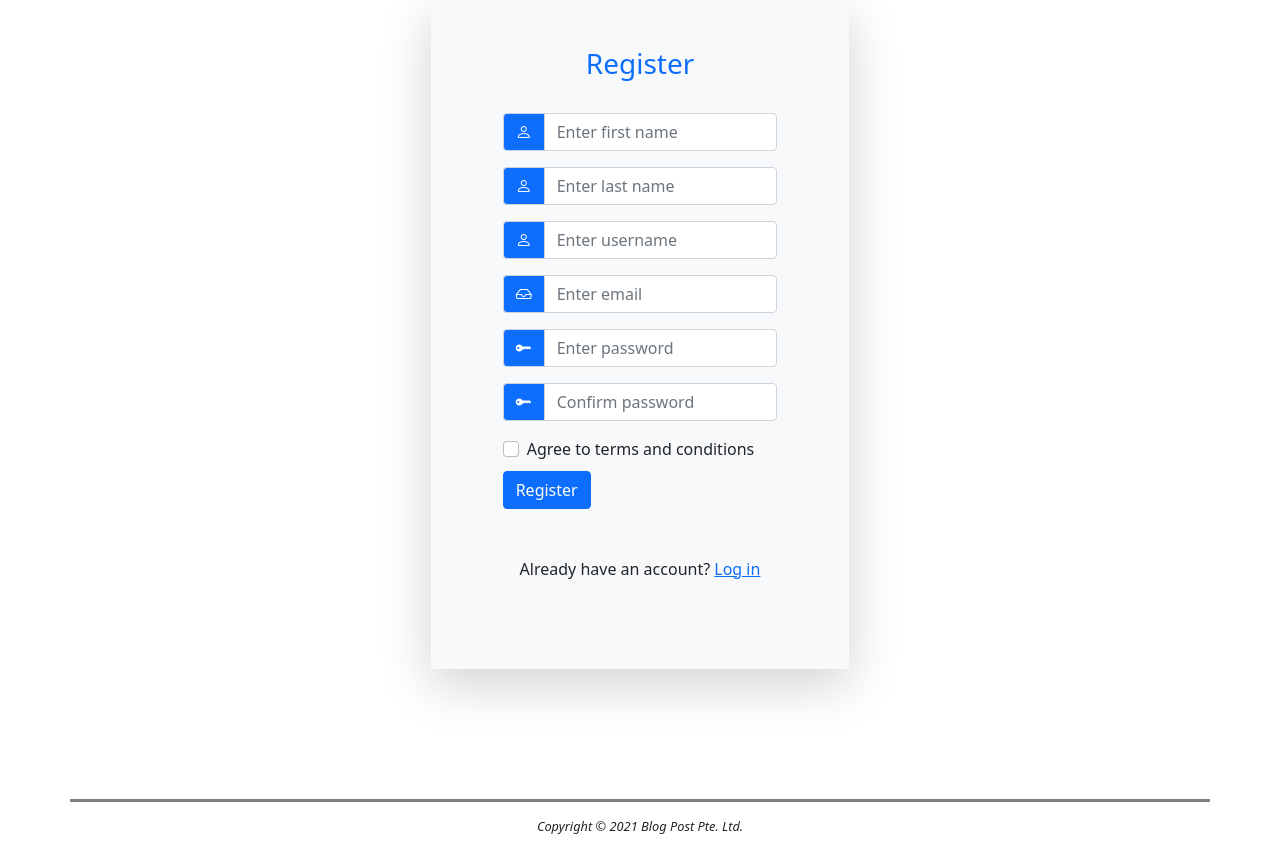
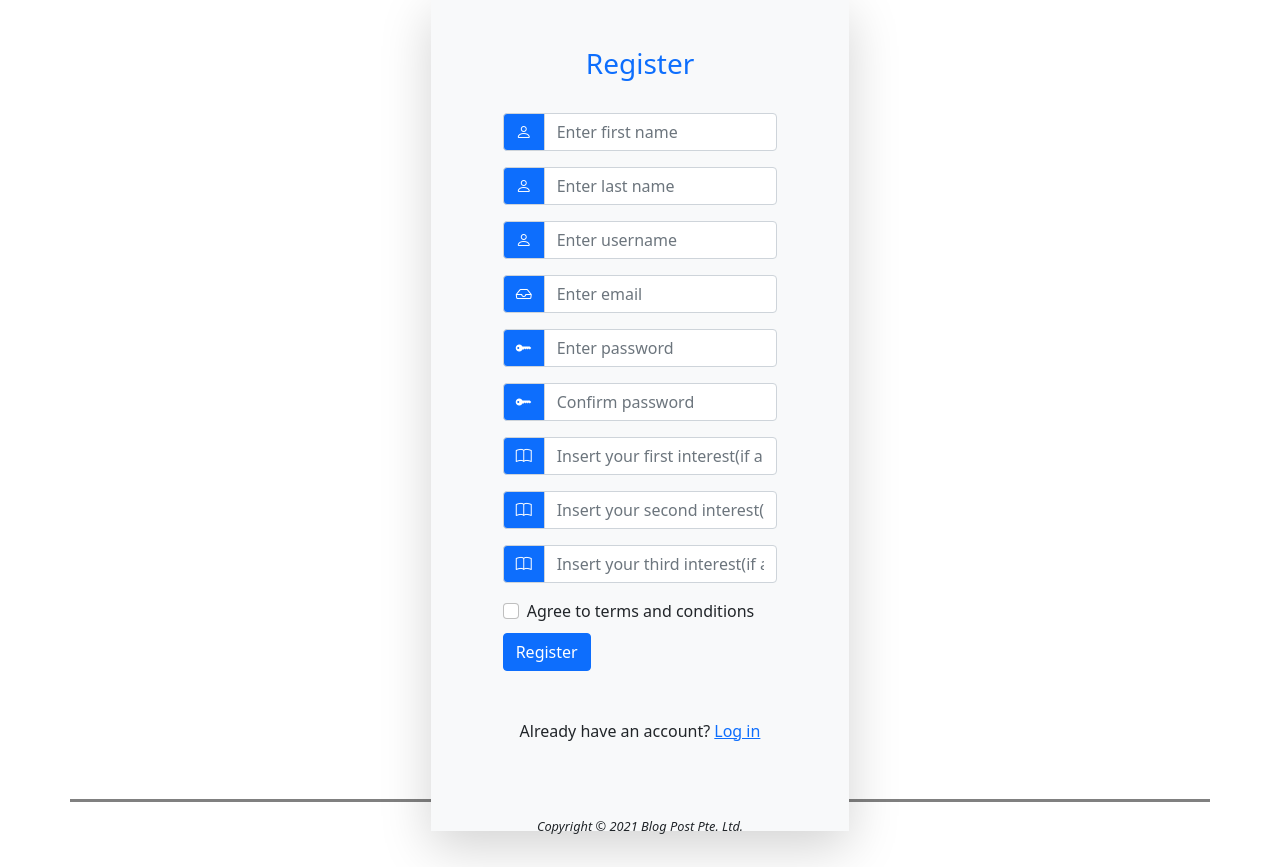
Before and after one commit to nobodomon/WebProject, a PHP site: page /register.php in a window 1280 px wide. Shown: the part 161-1028 px from the top of the page. Run offline with PHP 8.4, Linux system fonts and the light colour scheme; the visitor is signed in with stand-in values (Sample User, id 1); data that the repository does not hold is empty; some libraries are stand-ins or nearby versions.

Commit message:
added 3 interest bar for users to fill, changed href for process_register success to login.php

```diff
--- a/register.php
+++ b/register.php
@@ -14,7 +14,7 @@
                         <div class="text-center">
                             <h3 class="text-primary">Register</h3>
                         </div>
-                        <form action="process_login.php" method="post">
+                        <form action="process_register.php" method="post">
                             <div class="p-4">
                                 <div class="input-group mb-3">
                                     <span class="input-group-text bg-primary"><i
@@ -46,6 +46,21 @@
                                             class="bi bi-key-fill text-white"></i></span>
                                     <input class="form-control" type="password" id="pwd_confirm" name="pwd_confirm" required placeholder="Confirm password">
                                 </div>
+                                <div class="input-group mb-3">
+                                    <span class="input-group-text bg-primary"><i
+                                            class="bi bi-book text-white"></i></span>
+                                    <input class="form-control" type="interest" id="int1" name="int1" required placeholder="Insert your first interest(if any)">
+                                </div>
+                                <div class="input-group mb-3">
+                                    <span class="input-group-text bg-primary"><i
+                                            class="bi bi-book text-white"></i></span>
+                                    <input class="form-control" type="interest" id="int2" name="int2" required placeholder="Insert your second interest(if any)">
+                                </div>
+                                <div class="input-group mb-3">
+                                    <span class="input-group-text bg-primary"><i
+                                            class="bi bi-book text-white"></i></span>
+                                    <input class="form-control" type="interest" id="int3" name="int3" required placeholder="Insert your third interest(if any)">
+                                </div>
 
                                 <div class="form-check">
                                     <input class="form-check-input" type="checkbox" value="" id="flexCheckDefault">
```
Also changed, not shown: nbproject/private/private.xml (+2 -14 lines), process_register.php (+8 -4 lines), 1 other file.
